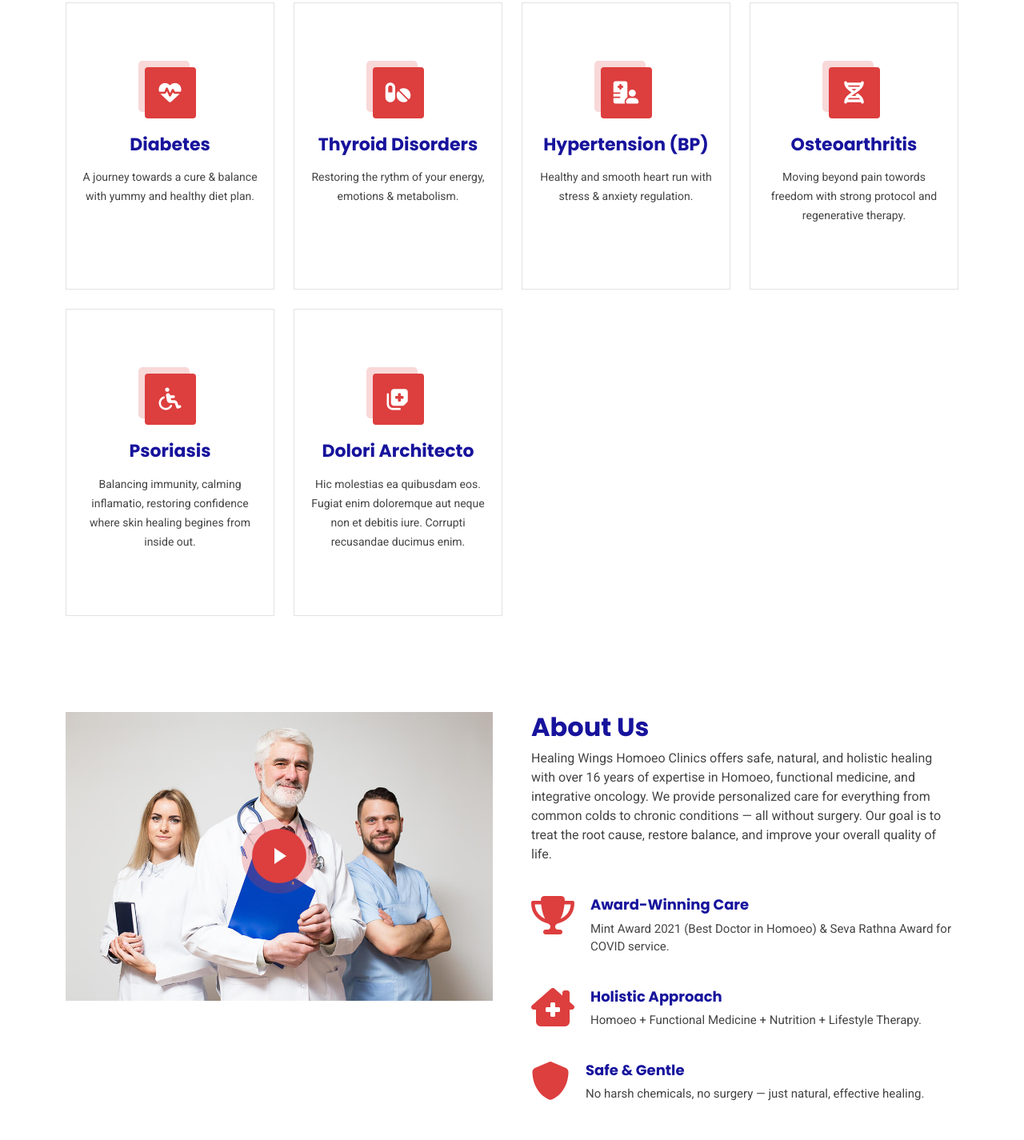
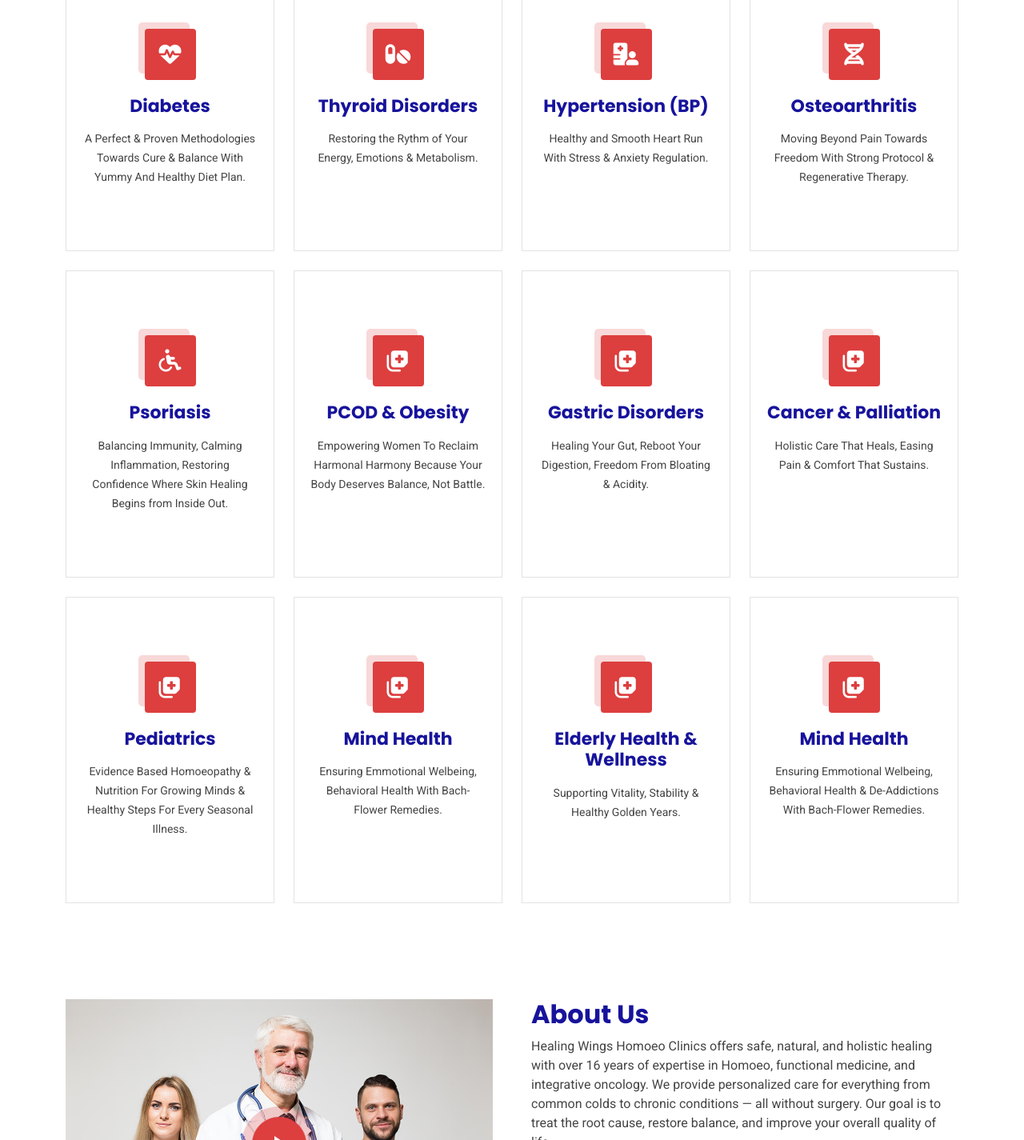
Before and after one commit to salman0802/HealingWingsHomoeo, a plain HTML site: page index.html in a window 1280 px wide. Shown: the part 1375-2800 px from the top of the page at 80% size. Drawn offline with Linux system fonts and the light colour scheme.

Commit message:
Update index.html

```diff
--- a/index.html
+++ b/index.html
@@ -48,7 +48,7 @@
         <div class="contact-info d-flex align-items-center">
           <i class="bi bi-envelope d-flex align-items-center"><a
               href="mailto:dr.srujanapramod@gmail.com">dr.srujanapramod@gmail.com</a></i>
-          <i class="bi bi-phone d-flex align-items-center ms-4"><span>+91 99852 81626</span></i>
+          <i class="bi bi-phone d-flex align-items-center ms-4"><span>+91 9100 442 662, +91 99852 81626, +91 9100 449 771</span></i>
         </div>
         <div class="social-links d-none d-md-flex align-items-center">
           <a href="#" class="twitter"><i class="bi bi-twitter-x"></i></a>
@@ -80,7 +80,7 @@
           </ul>
           <i class="mobile-nav-toggle d-xl-none bi bi-list"></i>
         </nav>
-        <a class="cta-btn d-none d-sm-block" href="#appointment">Make an Appointment</a>
+        <!-- <a class="cta-btn d-none d-sm-block" href="#appointment">Make an Appointment</a> -->
       </div>
     </div>
   </header>
@@ -150,7 +150,6 @@
                     <ul class="diseases_list">Men:
                       <li>Hormonal Disorders</li>
                       <li>Obesity & Hormonal Imbalances</li>
-                      <li>Menstrual Disorders</li>
                       <li>Male Infertility</li>
                     </ul>
                     </p>
@@ -181,7 +180,7 @@
     </section><!-- /Hero Section -->
 
     <!-- Services Section -->
-    <section id="services" class="services section">
+    <section id="signature_therapies" class="services section">
 
       <!-- Section Title -->
       <div class="container section-title" data-aos="fade-up">
@@ -201,7 +200,7 @@
               <a href="#" class="stretched-link">
                 <h3>Diabetes</h3>
               </a>
-              <p>A journey towards a cure & balance with yummy and healthy diet plan.</p>
+              <p>A Perfect & Proven Methodologies Towards Cure & Balance With Yummy And Healthy Diet Plan.</p>
             </div>
           </div><!-- End Service Item -->
 
@@ -213,7 +212,7 @@
               <a href="#" class="stretched-link">
                 <h3>Thyroid Disorders</h3>
               </a>
-              <p>Restoring the rythm of your energy, emotions & metabolism.</p>
+              <p>Restoring the Rythm of Your Energy, Emotions & Metabolism.</p>
             </div>
           </div><!-- End Service Item -->
 
@@ -225,7 +224,7 @@
               <a href="#" class="stretched-link">
                 <h3>Hypertension (BP)</h3>
               </a>
-              <p>Healthy and smooth heart run with stress & anxiety regulation.</p>
+              <p>Healthy and Smooth Heart Run With Stress & Anxiety Regulation.</p>
             </div>
           </div><!-- End Service Item -->
 
@@ -237,7 +236,7 @@
               <a href="#" class="stretched-link">
                 <h3>Osteoarthritis</h3>
               </a>
-              <p>Moving beyond pain towords freedom with strong protocol and regenerative therapy.</p>
+              <p>Moving Beyond Pain Towards Freedom With Strong Protocol & Regenerative Therapy.</p>
               <a href="#" class="stretched-link"></a>
             </div>
           </div><!-- End Service Item -->
@@ -250,7 +249,7 @@
               <a href="#" class="stretched-link">
                 <h3>Psoriasis</h3>
               </a>
-              <p>Balancing immunity, calming inflamatio, restoring confidence where skin healing begines from inside out.</p>
+              <p>Balancing Immunity, Calming Inflammation, Restoring Confidence Where Skin Healing Begins from Inside Out.</p>
               <a href="#" class="stretched-link"></a>
             </div>
           </div><!-- End Service Item -->
@@ -261,10 +260,88 @@
                 <i class="fas fa-notes-medical"></i>
               </div>
               <a href="#" class="stretched-link">
-                <h3>Dolori Architecto</h3>
+                <h3>PCOD & Obesity</h3>
               </a>
-              <p>Hic molestias ea quibusdam eos. Fugiat enim doloremque aut neque non et debitis iure. Corrupti
-                recusandae ducimus enim.</p>
+              <p>Empowering Women To Reclaim Harmonal Harmony Because Your Body Deserves Balance, Not Battle.</p>
+              <a href="#" class="stretched-link"></a>
+            </div>
+          </div><!-- End Service Item -->
+
+          <div class="col-lg-3 col-md-5" data-aos="fade-up" data-aos-delay="600">
+            <div class="service-item position-relative">
+              <div class="icon">
+                <i class="fas fa-notes-medical"></i>
+              </div>
+              <a href="#" class="stretched-link">
+                <h3>Gastric Disorders</h3>
+              </a>
+              <p>Healing Your Gut, Reboot Your Digestion, Freedom From Bloating & Acidity.</p>
+              <a href="#" class="stretched-link"></a>
+            </div>
+          </div><!-- End Service Item -->
+
+          <div class="col-lg-3 col-md-5" data-aos="fade-up" data-aos-delay="600">
+            <div class="service-item position-relative">
+              <div class="icon">
+                <i class="fas fa-notes-medical"></i>
+              </div>
+              <a href="#" class="stretched-link">
+                <h3>Cancer & Palliation</h3>
+              </a>
+              <p>Holistic Care That Heals, Easing Pain & Comfort That Sustains.</p>
+              <a href="#" class="stretched-link"></a>
+            </div>
+          </div><!-- End Service Item -->
+
+          <div class="col-lg-3 col-md-5" data-aos="fade-up" data-aos-delay="600">
+            <div class="service-item position-relative">
+              <div class="icon">
+                <i class="fas fa-notes-medical"></i>
+              </div>
+              <a href="#" class="stretched-link">
+                <h3>Pediatrics</h3>
+              </a>
+              <p>Evidence Based Homoeopathy & Nutrition For Growing Minds & Healthy Steps For Every Seasonal Illness. </p>
+              <a href="#" class="stretched-link"></a>
+            </div>
+          </div><!-- End Service Item -->
+
+          <div class="col-lg-3 col-md-5" data-aos="fade-up" data-aos-delay="600">
+            <div class="service-item position-relative">
+              <div class="icon">
+                <i class="fas fa-notes-medical"></i>
+              </div>
+              <a href="#" class="stretched-link">
+                <h3>Mind Health</h3>
+              </a>
+              <p>Ensuring Emmotional Welbeing, Behavioral Health With Bach-Flower Remedies.</p>
+              <a href="#" class="stretched-link"></a>
+            </div>
+          </div><!-- End Service Item -->
+
+          <div class="col-lg-3 col-md-5" data-aos="fade-up" data-aos-delay="600">
+            <div class="service-item position-relative">
+              <div class="icon">
+                <i class="fas fa-notes-medical"></i>
+              </div>
+              <a href="#" class="stretched-link">
+                <h3>Elderly Health & Wellness</h3>
+              </a>
+              <p>Supporting Vitality, Stability & Healthy Golden Years. </p>
+              <a href="#" class="stretched-link"></a>
+            </div>
+          </div><!-- End Service Item -->
+
+
+          <div class="col-lg-3 col-md-5" data-aos="fade-up" data-aos-delay="600">
+            <div class="service-item position-relative">
+              <div class="icon">
+                <i class="fas fa-notes-medical"></i>
+              </div>
+              <a href="#" class="stretched-link">
+                <h3>Mind Health</h3>
+              </a>
+              <p>Ensuring Emmotional Welbeing, Behavioral Health & De-Addictions With Bach-Flower Remedies.</p>
               <a href="#" class="stretched-link"></a>
             </div>
           </div><!-- End Service Item -->
@@ -374,8 +451,6 @@
       </div>
 
     </section><!-- /Stats Section -->
-
-
 
     <!-- Appointment Section -->
     <section id="appointment" class="appointment section">
@@ -1012,7 +1087,7 @@
               <i class="bi bi-telephone flex-shrink-0"></i>
               <div>
                 <h3>Call Us</h3>
-                <p>+91 99852 81626</p>
+                <p>+91 9100 442 662, +91 99852 81626, +91 9100 449 771</p>
               </div>
             </div><!-- End Info Item -->
 
@@ -1027,7 +1102,7 @@
           </div>
 
           <div class="col-lg-8">
-            <form action="forms/contact.php" method="post" class="php-email-form" data-aos="fade-up"
+            <!-- <form action="forms/contact.php" method="post" class="php-email-form" data-aos="fade-up"
               data-aos-delay="200">
               <div class="row gy-4">
 
@@ -1056,7 +1131,7 @@
                 </div>
 
               </div>
-            </form>
+            </form> -->
           </div><!-- End Contact Form -->
 
         </div>
@@ -1078,7 +1153,7 @@
           <div class="footer-contact pt-3">
             <p>42-737, Vardhani Nilayam, Plot. No, Main Road</p>
             <p>SP Nagar, Moula Ali, Hyderabad, Secunderabad, Telangana 500040</p>
-            <p class="mt-3"><strong>Phone:</strong> <span>+91 99852 81626</span></p>
+            <p class="mt-3"><strong>Phone:</strong> <span>+91 9100 442 662, +91 99852 81626, +91 9100 449 771</span></p>
             <p><strong>Email:</strong> <span>dr.srujanapramod@gmail.com</span></p>
           </div>
           <div class="social-links d-flex mt-4">
```
